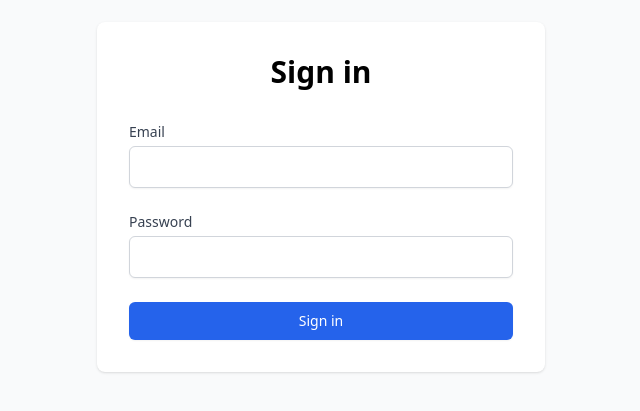
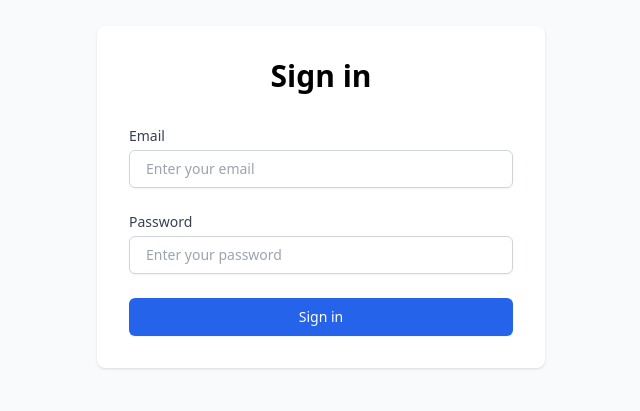
Before and after one commit to luluCodingWizard/React-Authentication-FullCourse, a React (Vite) app in the folder client/: page /login in a window 1280 px wide. Shown: the part 203-614 px from the top of the page, without its empty margins (319-959 px from the left). Built offline with nearby package versions, Linux system fonts and the light colour scheme.

Commit message:
feat: build the FE login Form

```diff
--- a/client/src/App.jsx
+++ b/client/src/App.jsx
@@ -1,6 +1,7 @@
 import { BrowserRouter as Router, Routes, Route } from "react-router-dom";
 import Login from "./pages/Login";
 import Home from "./pages/Home";
+import Dashboard from "./pages/Dashboard";
 import Signup from "./pages/Signup";
 
 function App() {
@@ -10,6 +11,7 @@ function App() {
         <Route path="/" element={<Home />} />
         <Route path="/login" element={<Login />} />
         <Route path="/sign-up" element={<Signup />} />
+        <Route path="/dashboard" element={<Dashboard />} />
       </Routes>
     </Router>
   );
--- a/client/src/hooks/useUser.js
+++ b/client/src/hooks/useUser.js
@@ -3,10 +3,7 @@ import { useToken } from "./useToken.js";
 
 export const useUser = () => {
   const { token } = useToken();
-  const [user, setUser] = useState(() => {
-    if (!token) return null;
-    return getPayloadFromToken(token); // Decode token on load
-  });
+  const [user, setUser] = useState(null);
 
   // Function to decode the JWT
   const getPayloadFromToken = (token) => {
@@ -22,5 +19,6 @@ export const useUser = () => {
       setUser(getPayloadFromToken(token)); // Decode token to user
     }
   }, [token]); // Runs whenever token changes
+
   return { user };
 };
--- /dev/null
+++ b/client/src/pages/Dashboard.jsx
@@ -0,0 +1,13 @@
+import { Link } from "react-router-dom";
+
+const Dashboard = () => {
+  return (
+    <div className="min-h-screen bg-gray-50">
+      <div className="max-w-4xl mx-auto p-8">
+        <h1 className="text-4xl font-bold mb-8">Dashboard</h1>
+      </div>
+    </div>
+  );
+};
+
+export default Dashboard;
--- a/client/src/pages/Login.jsx
+++ b/client/src/pages/Login.jsx
@@ -1,12 +1,60 @@
 import { useState } from "react";
+import { useNavigate } from "react-router-dom"; // For redirecting the user
+import { useToken } from "../hooks/useToken.js";
+import { useUser } from "../hooks/useUser.js";
 
 const Login = () => {
-  const [email, setEmail] = useState("");
-  const [password, setPassword] = useState("");
+  const { setToken } = useToken(); // Get the function to set the token
+  const { user } = useUser(); // Get the user info from the token
+  const [formData, setFormData] = useState({
+    email: "",
+    password: "",
+  });
+  const [error, setError] = useState("");
+  const [loading, setLoading] = useState(false);
+  const navigate = useNavigate(); // Hook to navigate after login success
+  // Handle form input changes
+  const handleChange = (e) => {
+    const { name, value } = e.target;
+    setFormData({ ...formData, [name]: value });
+  };
 
   const handleSubmit = async (e) => {
     e.preventDefault();
-    console.log("form submitted");
+    // Basic form validation
+    if (!formData.email || !formData.password) {
+      setError("Please enter both email and password");
+      return;
+    }
+
+    try {
+      setLoading(true);
+      // Send POST request to login API
+      const response = await fetch("http://localhost:5000/api/auth/login", {
+        method: "POST",
+        headers: {
+          "Content-Type": "application/json",
+        },
+        body: JSON.stringify(formData),
+      });
+
+      // Check if the response is successful
+      if (!response.ok) {
+        throw new Error("Invalid credentials, please try again.");
+      }
+
+      // Parse the JSON response
+      const data = await response.json();
+
+      // Store the JWT securely using the useToken hook
+      setToken(data.token);
+      // Redirect to the dashboard or protected page
+      navigate("/dashboard");
+    } catch (error) {
+      setError(error.message);
+    } finally {
+      setLoading(false);
+    }
   };
 
   return (
@@ -17,6 +65,7 @@ const Login = () => {
         </div>
 
         <form className="mt-8 space-y-6" onSubmit={handleSubmit}>
+          {/* Email Field */}
           <div>
             <label
               htmlFor="email"
@@ -25,14 +74,17 @@ const Login = () => {
               Email
             </label>
             <input
+              type="email"
               id="email"
-              type="email"
-              required
-              value={email}
-              onChange={(e) => setEmail(e.target.value)}
-              className="mt-1 block w-full border border-gray-300 rounded-md shadow-sm p-2"
+              name="email"
+              onChange={handleChange}
+              value={formData.email}
+              placeholder="Enter your email"
+              className="mt-1 block w-full px-4 py-2 border border-gray-300 rounded-md shadow-sm focus:ring-blue-500 focus:border-blue-500 sm:text-sm"
             />
           </div>
+
+          {/* Password Field */}
           <div>
             <label
               htmlFor="password"
@@ -41,19 +93,23 @@ const Login = () => {
               Password
             </label>
             <input
+              type="password"
               id="password"
-              type="password"
-              required
-              value={password}
-              onChange={(e) => setPassword(e.target.value)}
-              className="mt-1 block w-full border border-gray-300 rounded-md shadow-sm p-2"
+              name="password"
+              onChange={handleChange}
+              value={formData.password}
+              placeholder="Enter your password"
+              className="mt-1 block w-full px-4 py-2 border border-gray-300 rounded-md shadow-sm focus:ring-blue-500 focus:border-blue-500 sm:text-sm"
             />
           </div>
+          {/* Error message */}
+          {error && <p className="text-red-500 text-sm">{error}</p>}
           <button
             type="submit"
+            disabled={loading}
             className="w-full flex justify-center py-2 px-4 border border-transparent rounded-md shadow-sm text-sm font-medium text-white bg-blue-600 hover:bg-blue-700 focus:outline-none focus:ring-2 focus:ring-offset-2 focus:ring-blue-500 disabled:opacity-50"
           >
-            Sign in
+            {loading ? "...." : "Sign in"}
           </button>
         </form>
       </div>
```
